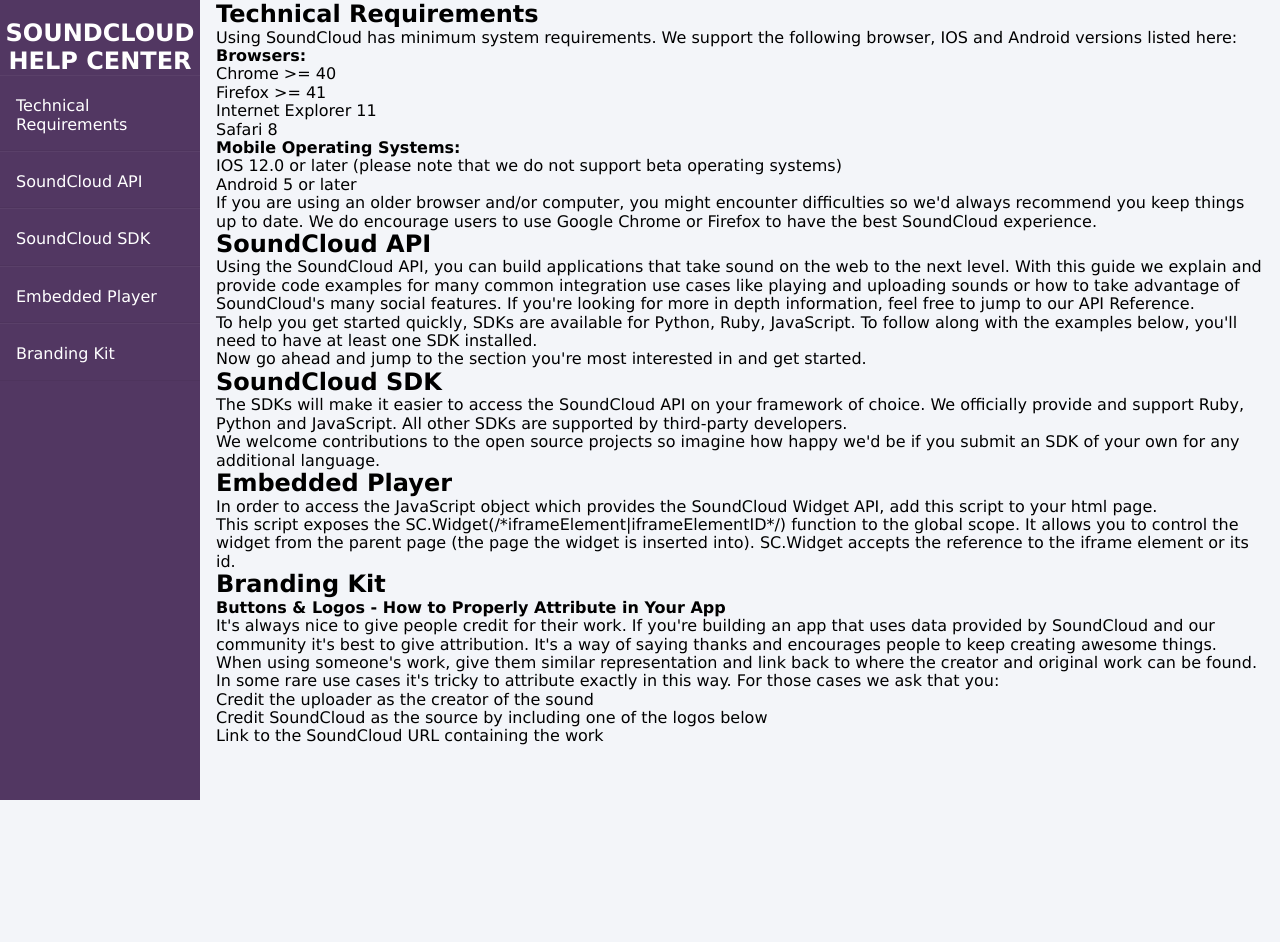
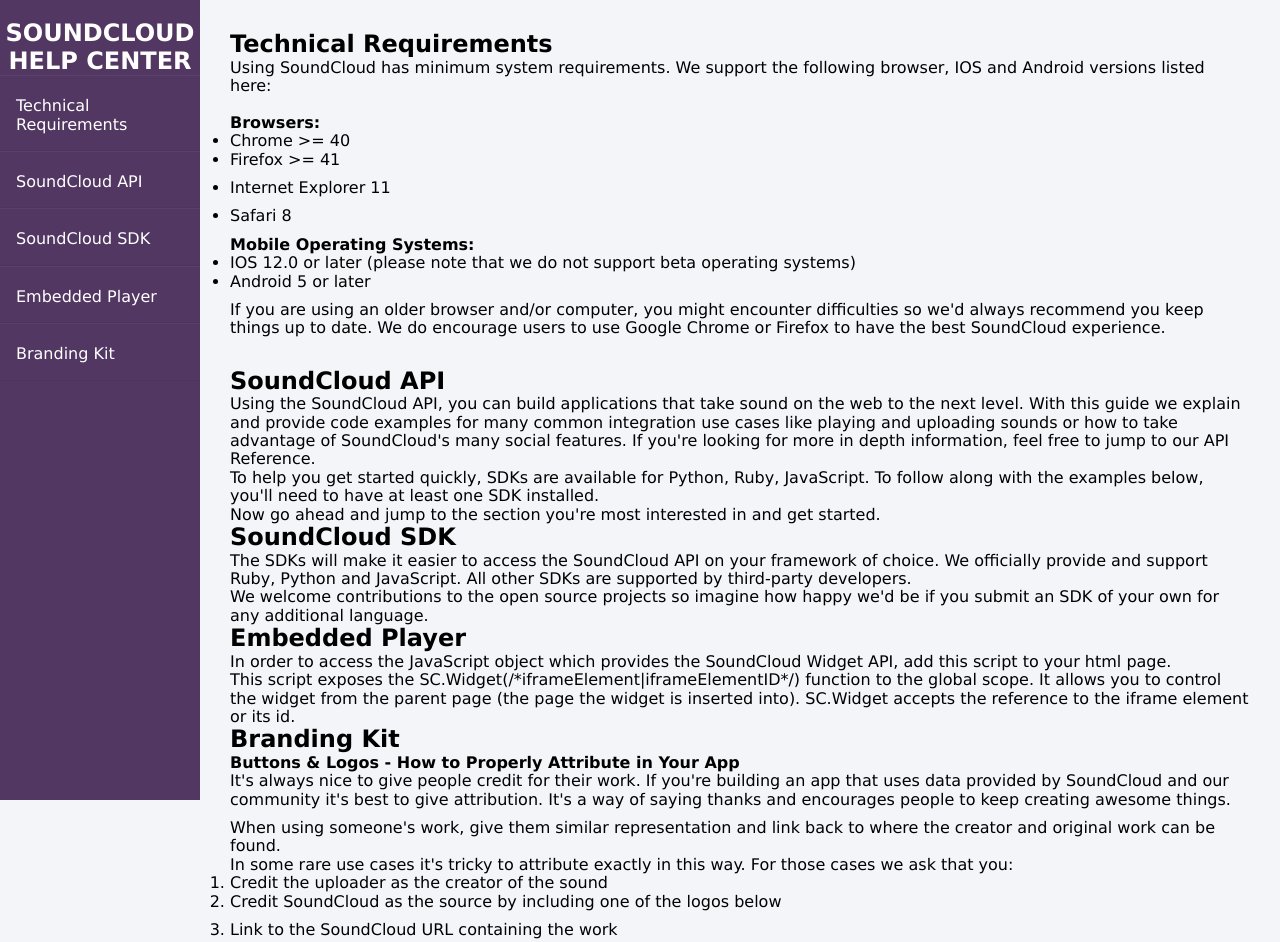
Before and after one commit to jerreally/SoundCloud-Technical-Documentation-Page, a plain HTML site: page index.html in a window 1280 px wide. Drawn offline with Linux system fonts and the light colour scheme.

Commit message:
Fixed content spacing

```diff
--- a/index.html
+++ b/index.html
@@ -25,7 +25,7 @@
   <main id="main-doc">
     <section class="main-section">
       <h2 id="Requirements">Technical Requirements</h2>
-      <p>Using SoundCloud has minimum system requirements. We support the following browser, IOS and Android versions listed here:
+      <p>Using SoundCloud has minimum system requirements. We support the following browser, IOS and Android versions listed here:</p><br>
       <p><b>Browsers:</b></p>
         <ul>
           <li>Chrome >= 40</li>
--- a/style.css
+++ b/style.css
@@ -2,18 +2,13 @@
   margin: 0;
   padding: 0;
   box-sizing: border-box;
-  text-decoration: none;
-  list-style: none;
+
+
 }
 body {
   font-family: "Interstate", "Lucida Grande", "Lucida Sans Unicode", "Lucida Sans", Garuda, Verdana, Tahoma, sans-serif;
   background: #f3f5f9;
 }
-
-/*.wrapper {
-  display: flex;
-  position: relative;
-} */
 
 #navbar {
   margin: 0;
@@ -30,7 +25,6 @@
   text-transform: uppercase;
   text-align: center;
   margin-top: 20px;
-
 }
 
 #navbar ul li {
@@ -43,6 +37,8 @@
   color: #fff;
   padding: 16px;
   margin-top: 5px;
+  text-decoration: none;
+  list-style: none;
 }
 
 #navbar ul li:hover {
@@ -51,8 +47,24 @@
 
 #main-doc {
   margin-left: 200px;
-  padding:1px 16px;
+  padding: 1px 30px;
   height: 1000px;
+}
+
+.main-section:first-of-type {
+  padding-top: 30px;
+}
+
+.main-section:nth-child(2) {
+  padding-top: 30px;
+}
+
+.main-section :nth-of-type(3) {
+  padding-top: 10px;
+}
+
+.main-section :nth-of-type(4) {
+  padding-top: 10px;
 }
 
 @media screen and (max-width: 700px) {
@@ -64,10 +76,3 @@
   #navbar a {float: left;}
   #main-doc {margin-left: 0;}
 }
-
-@media screen and (max-width: 400px) {
-  #navbar a {
-
-    float:
-  }
-}
```
